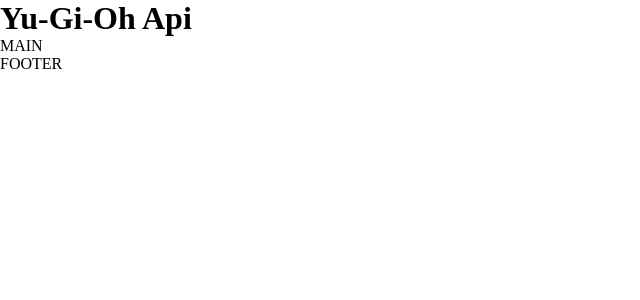
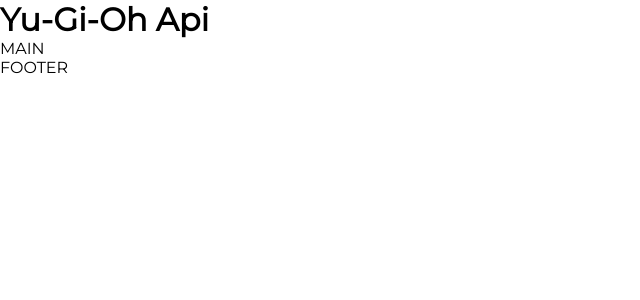
Before and after one commit to albertogioia93/vite-yu-gi-oh, a Vue app: page / in a window 1280 px wide. Shown: the top 300 px of the page, without its empty margins (0-640 px from the left). Built offline with nearby package versions, Linux system fonts and the light colour scheme.

Commit message:
installazione e configurazione font

```diff
--- a/package.json
+++ b/package.json
@@ -9,6 +9,7 @@
     "preview": "vite preview"
   },
   "dependencies": {
+    "@fontsource/montserrat": "^4.5.14",
     "vue": "^3.2.47"
   },
   "devDependencies": {
--- a/src/assets/scss/main.scss
+++ b/src/assets/scss/main.scss
@@ -1,2 +1,6 @@
 @use './_partial/reset' as *;
 @use './_partial/variables' as *;
+
+body {
+    font-family: "Montserrat";
+}
--- a/src/main.js
+++ b/src/main.js
@@ -1,5 +1,6 @@
 import { createApp } from 'vue'
 import './assets/scss/main.scss';
+import "@fontsource/montserrat"; // Defaults to weight 400.
 import App from './App.vue'
 
 createApp(App).mount('#app')
```
Also changed, not shown: 1 other file (tests, documents, lock files or other folders).
